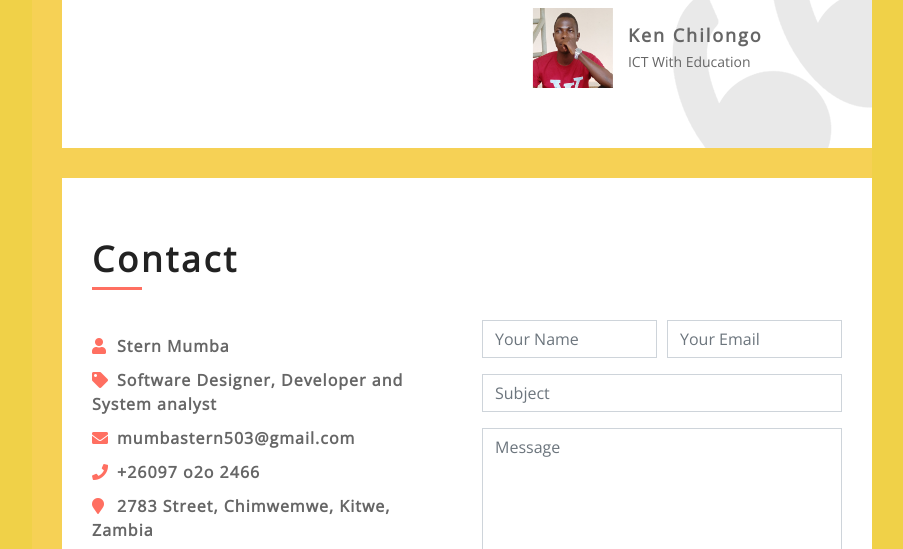
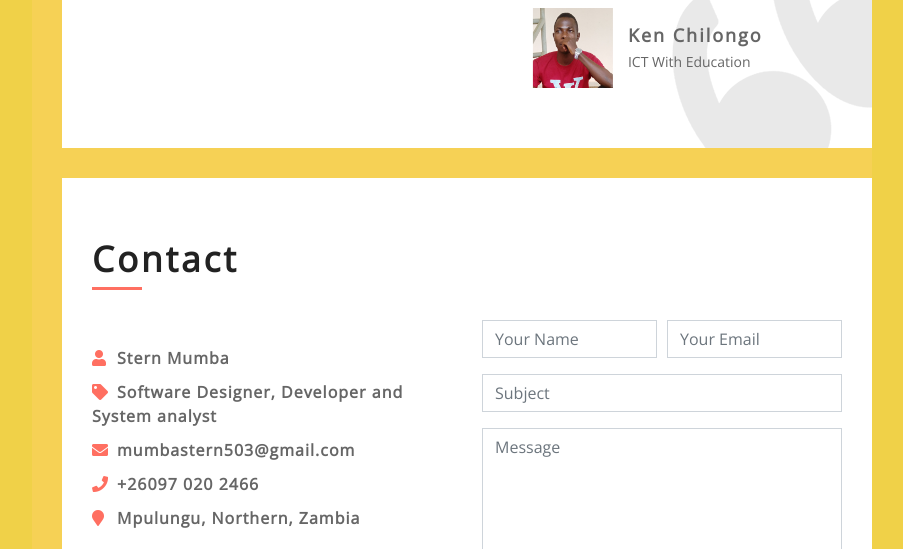
Before and after one commit to Sternmumba/my-portifolio, a plain HTML site: page index.html in a window 1280 px wide. Shown: the part 4080-4629 px from the top of the page, without its empty margins (338-1241 px from the left). Drawn offline with nearby package versions, Linux system fonts and the light colour scheme.

Commit message:
Update index.html
location

```diff
--- a/index.html
+++ b/index.html
@@ -472,8 +472,8 @@
                                 <p><i class="fa fa-envelope"></i><a
                                         href="mailto:mumbastern503@gmail.com">mumbastern503@gmail.com</a>
                                 </p>
-                                <p><i class="fa fa-phone"></i><a href="tel:+1234567890">+26097 o2o 2466</a></p>
-                                <p><i class="fa fa-map-marker"></i>2783 Street, Chimwemwe, Kitwe, Zambia</p>
+                                <p><i class="fa fa-phone"></i><a href="tel:+1234567890">+26097 020 2466</a></p>
+                                <p><i class="fa fa-map-marker"></i>Mpulungu, Northern, Zambia</p>
                                 <div class="social">
                                     <a class="btn" href=""><i class="fab fa-twitter"></i></a>
                                     <a class="btn" href=""><i class="fab fa-facebook-f"></i></a>
```
